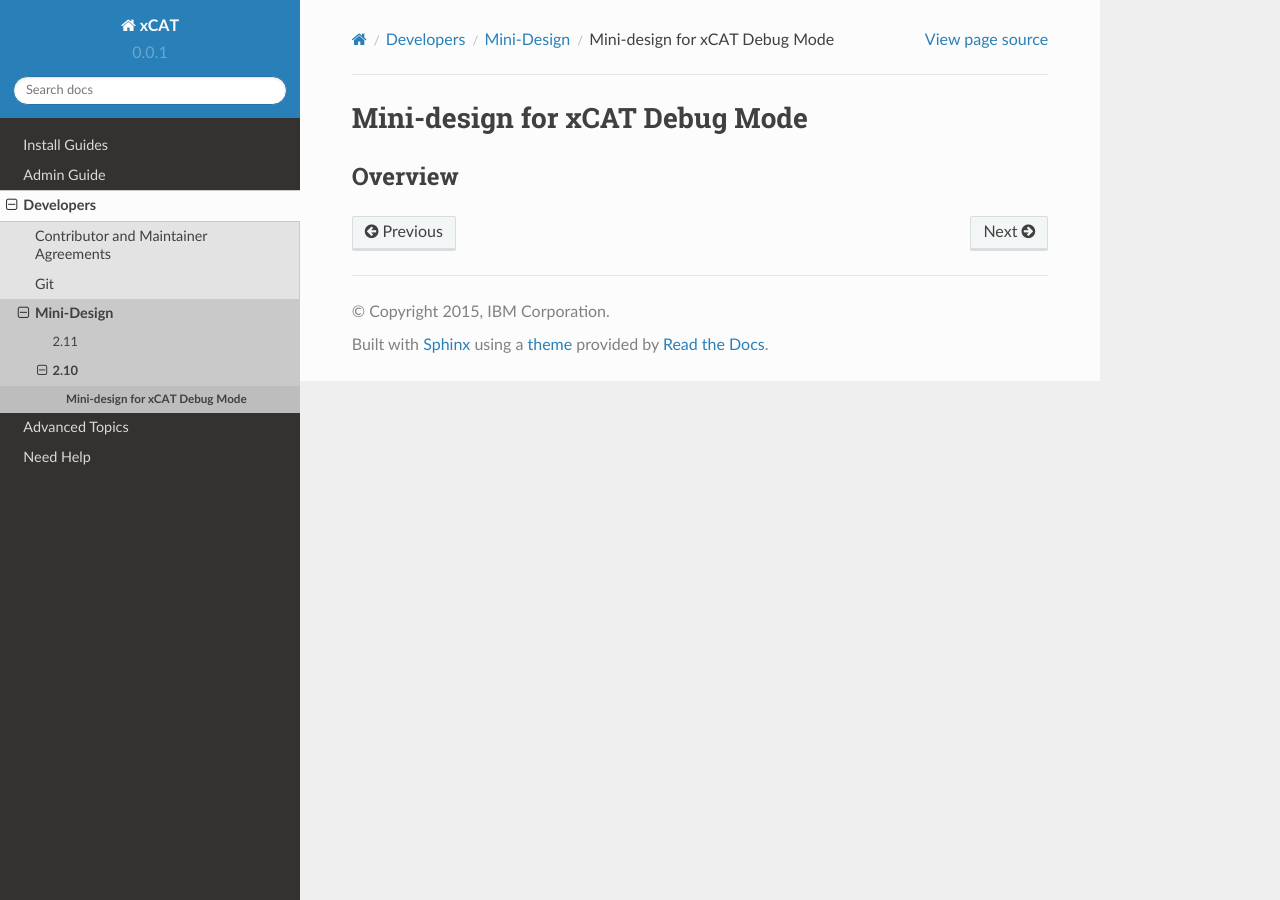
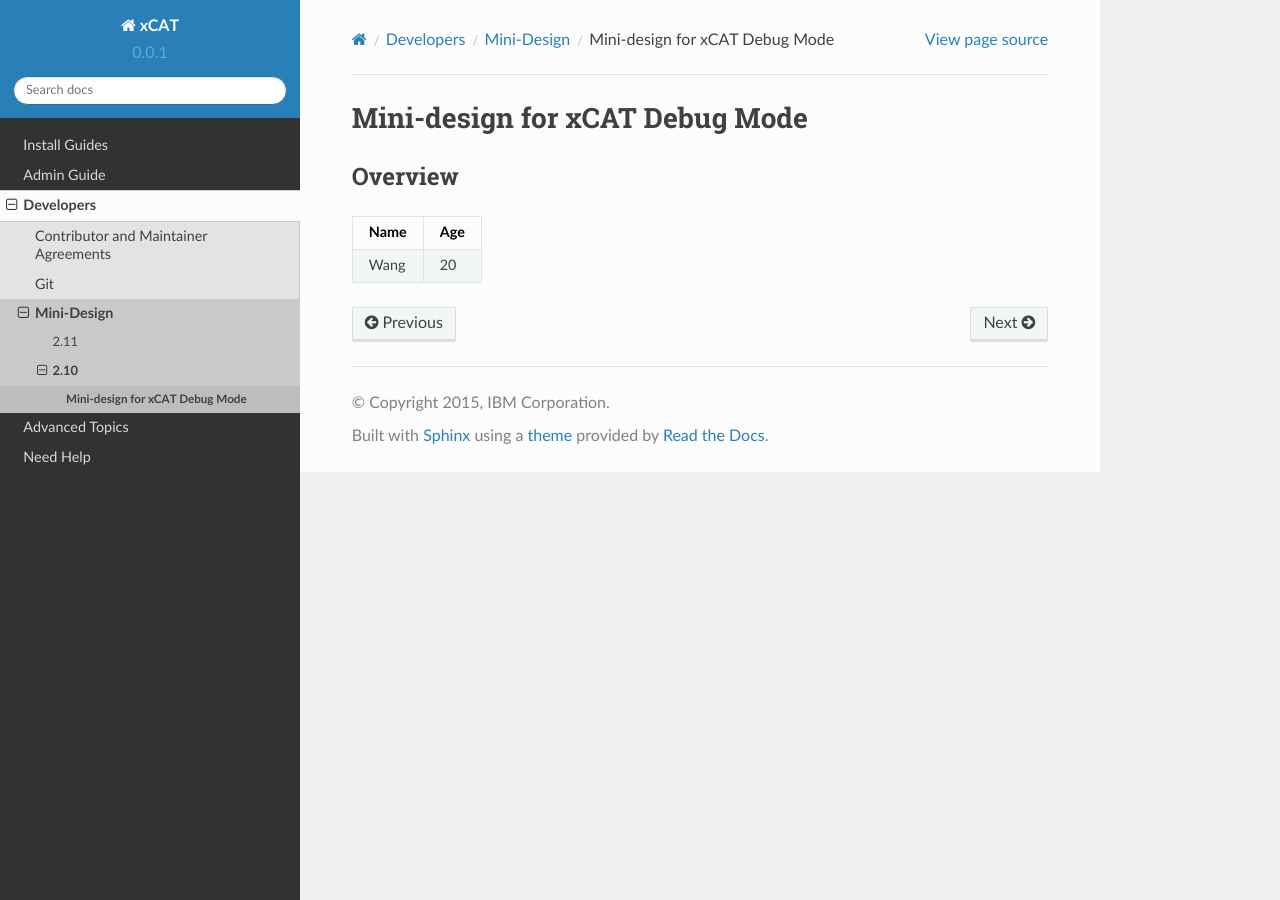
Before and after one commit to junxiawang/xcat-doc, a Sphinx documentation site: the page built from docs/source/developers/mini-design/2.10/xcatdebugmode.rst, in a window 1280 px wide. Built offline with Sphinx 7.4.7 and the Read the Docs theme 2.0.0, drawn with Linux system fonts in a browser that asks for light colours.

Commit message:
add a table

```diff
--- a/docs/source/developers/mini-design/2.10/xcatdebugmode.rst
+++ b/docs/source/developers/mini-design/2.10/xcatdebugmode.rst
@@ -3,3 +3,10 @@ Mini-design for xCAT Debug Mode
 
 Overview
 --------
+
+
++--------+----------+
+| Name   |   Age    |
++========+==========+
+| Wang   |   20     |
++--------+----------+
```
Also changed, not shown: 1 other file.
